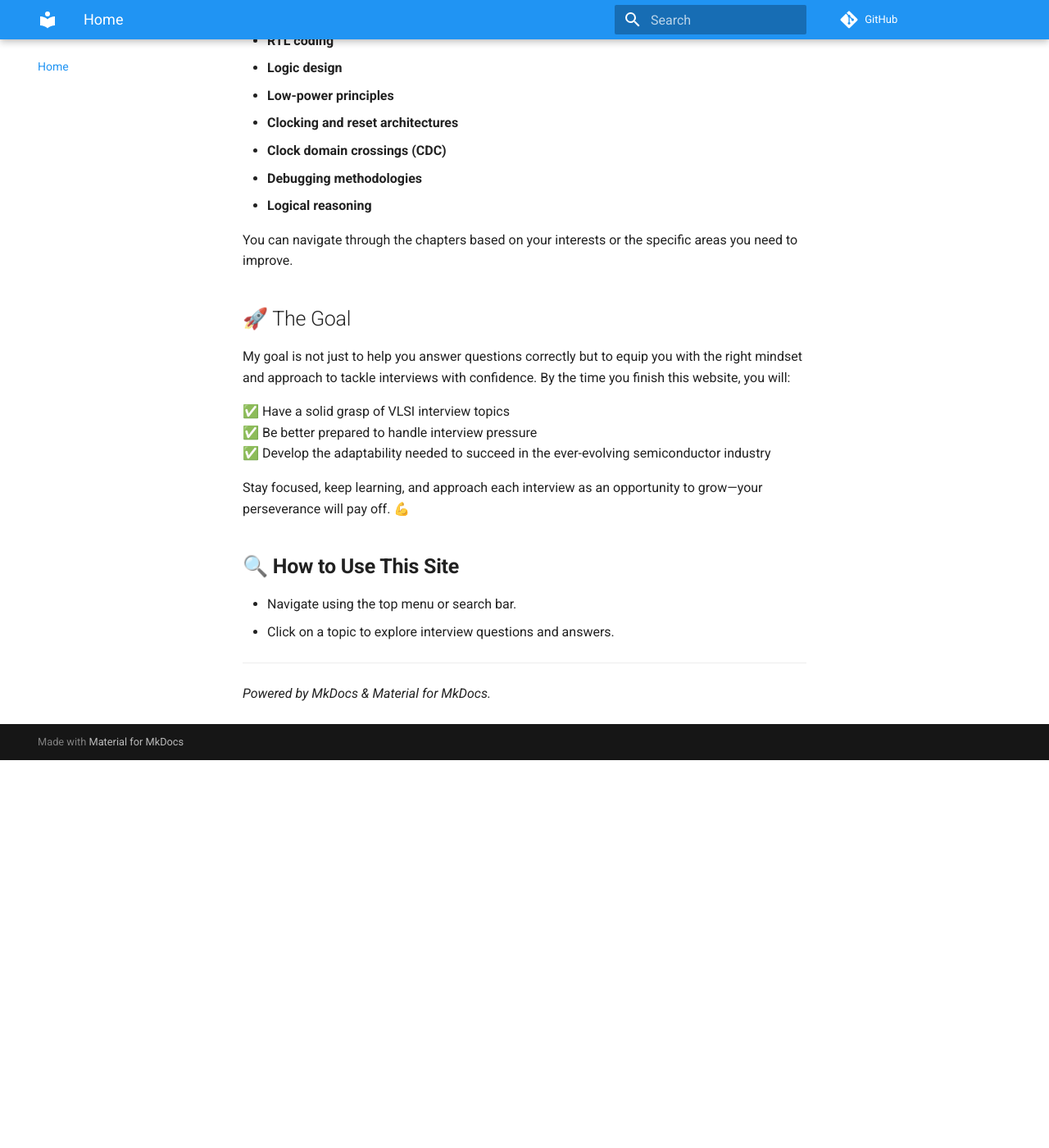
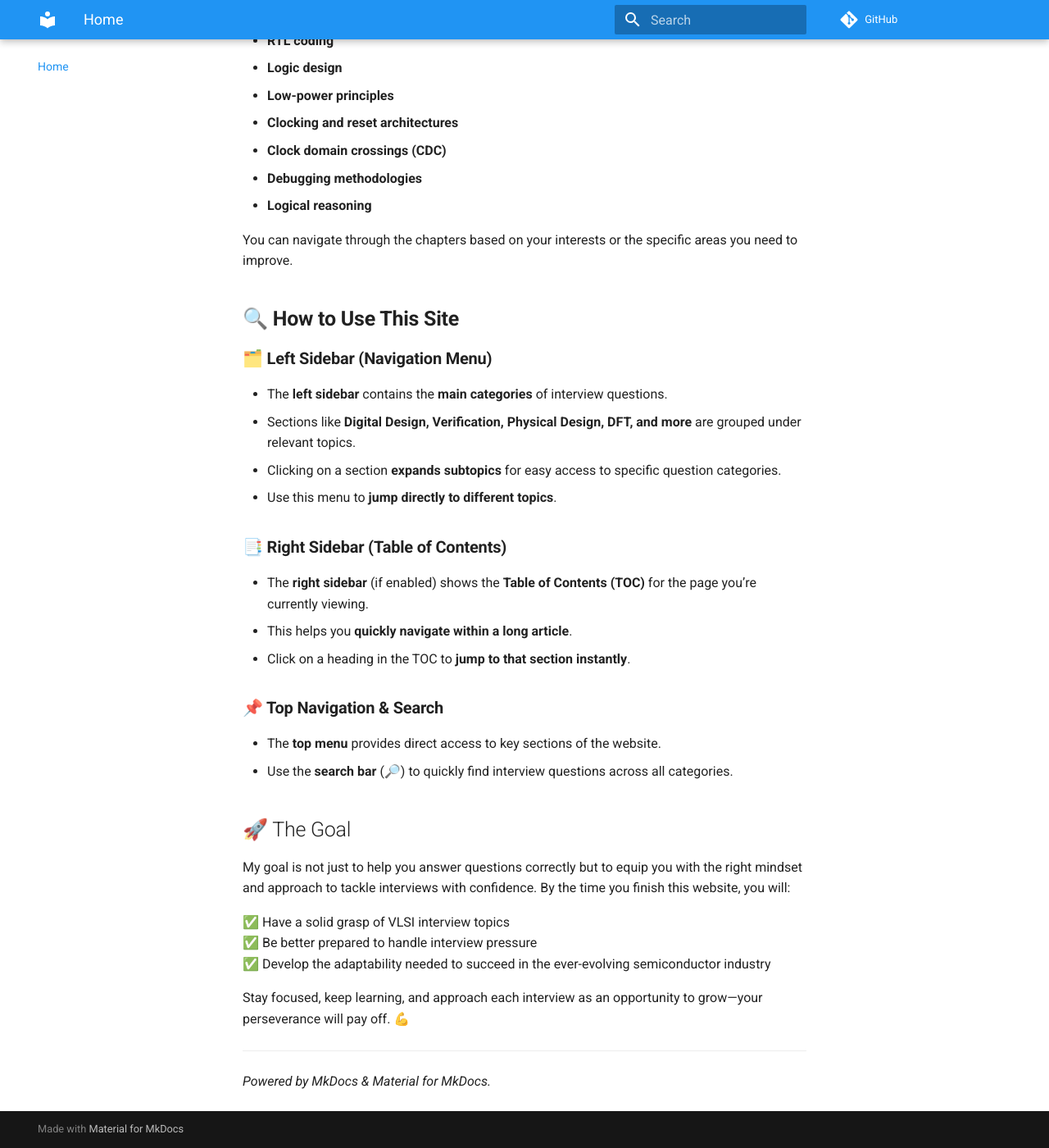
Before and after one commit to rakeshvattikonda/asic-interview, an MkDocs documentation site: the page built from docs/index.md, in a window 1280 px wide and 1400 px high, scrolled down 1283 px. Shown: the whole window at 82% size. Built offline with MkDocs 1.6.1 and Material for MkDocs 9.7.7, drawn with Linux system fonts in a browser that asks for light colours; before the commit the page ends 2210 px from its top, so only the background shows below that.

```diff
--- a/docs/index.md
+++ b/docs/index.md
@@ -32,6 +32,23 @@
 
 You can navigate through the chapters based on your interests or the specific areas you need to improve.
 
+## 🔍 **How to Use This Site**
+
+### **🗂️ Left Sidebar (Navigation Menu)**
+- The **left sidebar** contains the **main categories** of interview questions.
+- Sections like **Digital Design, Verification, Physical Design, DFT, and more** are grouped under relevant topics.
+- Clicking on a section **expands subtopics** for easy access to specific question categories.
+- Use this menu to **jump directly to different topics**.
+
+### **📑 Right Sidebar (Table of Contents)**
+- The **right sidebar** (if enabled) shows the **Table of Contents (TOC)** for the page you’re currently viewing.
+- This helps you **quickly navigate within a long article**.
+- Click on a heading in the TOC to **jump to that section instantly**.
+
+### **📌 Top Navigation & Search**
+- The **top menu** provides direct access to key sections of the website.
+- Use the **search bar** (🔎) to quickly find interview questions across all categories.
+
 ## 🚀 The Goal
 
 My goal is not just to help you answer questions correctly but to equip you with the right mindset and approach to tackle interviews with confidence. By the time you finish this website, you will:
@@ -42,11 +59,6 @@
 
 Stay focused, keep learning, and approach each interview as an opportunity to grow—your perseverance will pay off. 💪
 
-## 🔍 **How to Use This Site**
-
-- Navigate using the top menu or search bar.
-- Click on a topic to explore interview questions and answers.
-
 ---
 
 *Powered by MkDocs & Material for MkDocs.*
```
Also changed, not shown: site/questions/digital/digital-filters/index.html.
